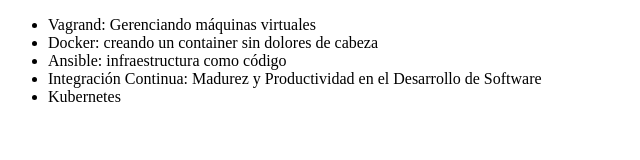
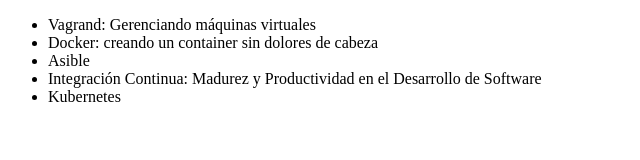
Before and after one commit to JuanFACano/Oracle-Git, a plain HTML site: page index.html in a window 1280 px wide. Shown: the whole page, without its empty margins (0-640 px from the left). Drawn offline with Linux system fonts and the light colour scheme.

Commit message:
Revert "Cambiando el nombre del curso de Ansible"
This reverts commit ba3a0a4c9c8072ea687cbe1d590e40e95c6fa58e.

```diff
--- a/index.html
+++ b/index.html
@@ -12,7 +12,7 @@
   <ul>
     <li>Vagrand: Gerenciando máquinas virtuales</li>
     <li>Docker: creando un container sin dolores de cabeza</li>
-    <li>Ansible: infraestructura como código</li>
+    <li>Asible</li>
     <li>Integración Continua: Madurez y Productividad en el Desarrollo de Software</li>
     <li>Kubernetes</li>
   </ul>
```
